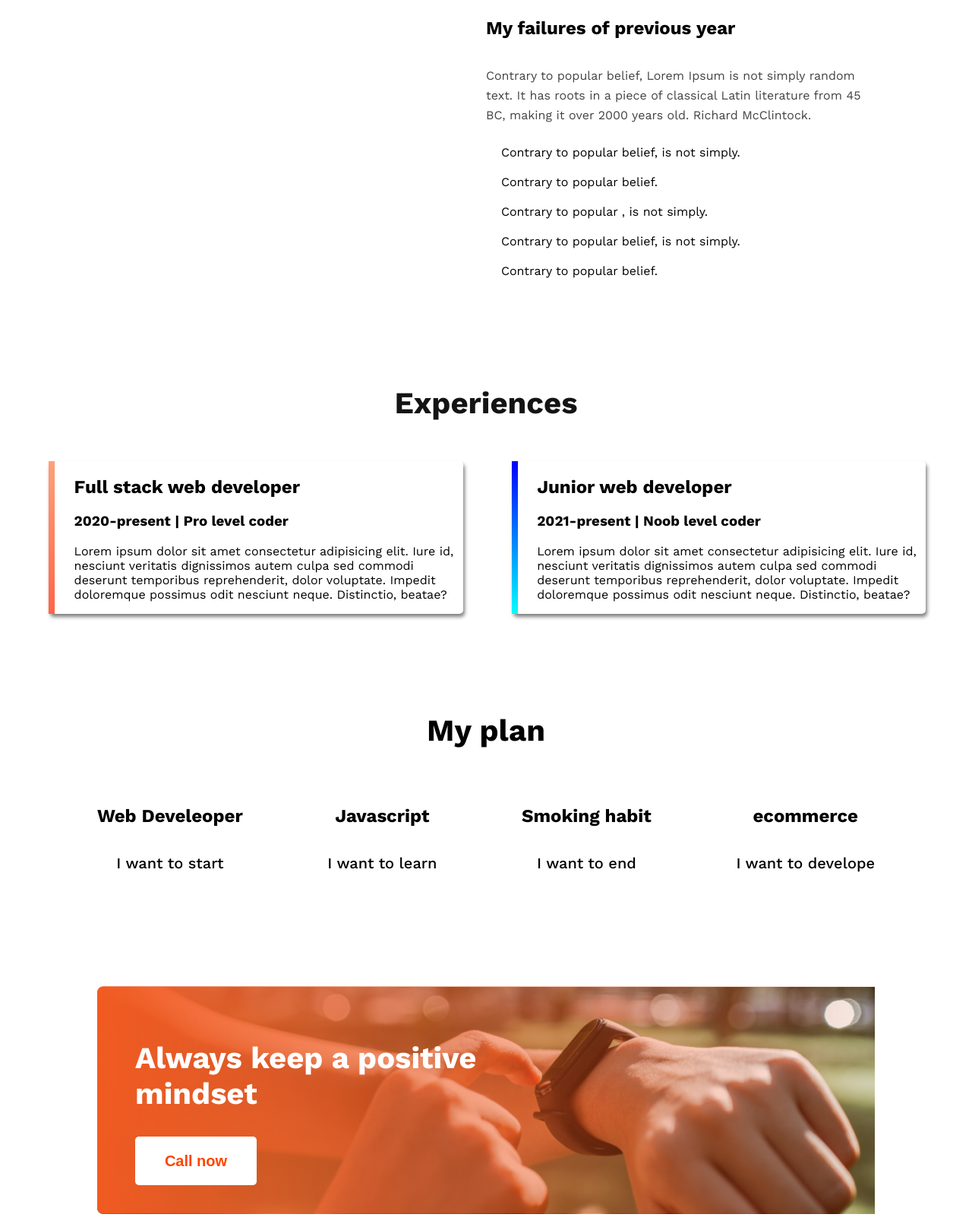
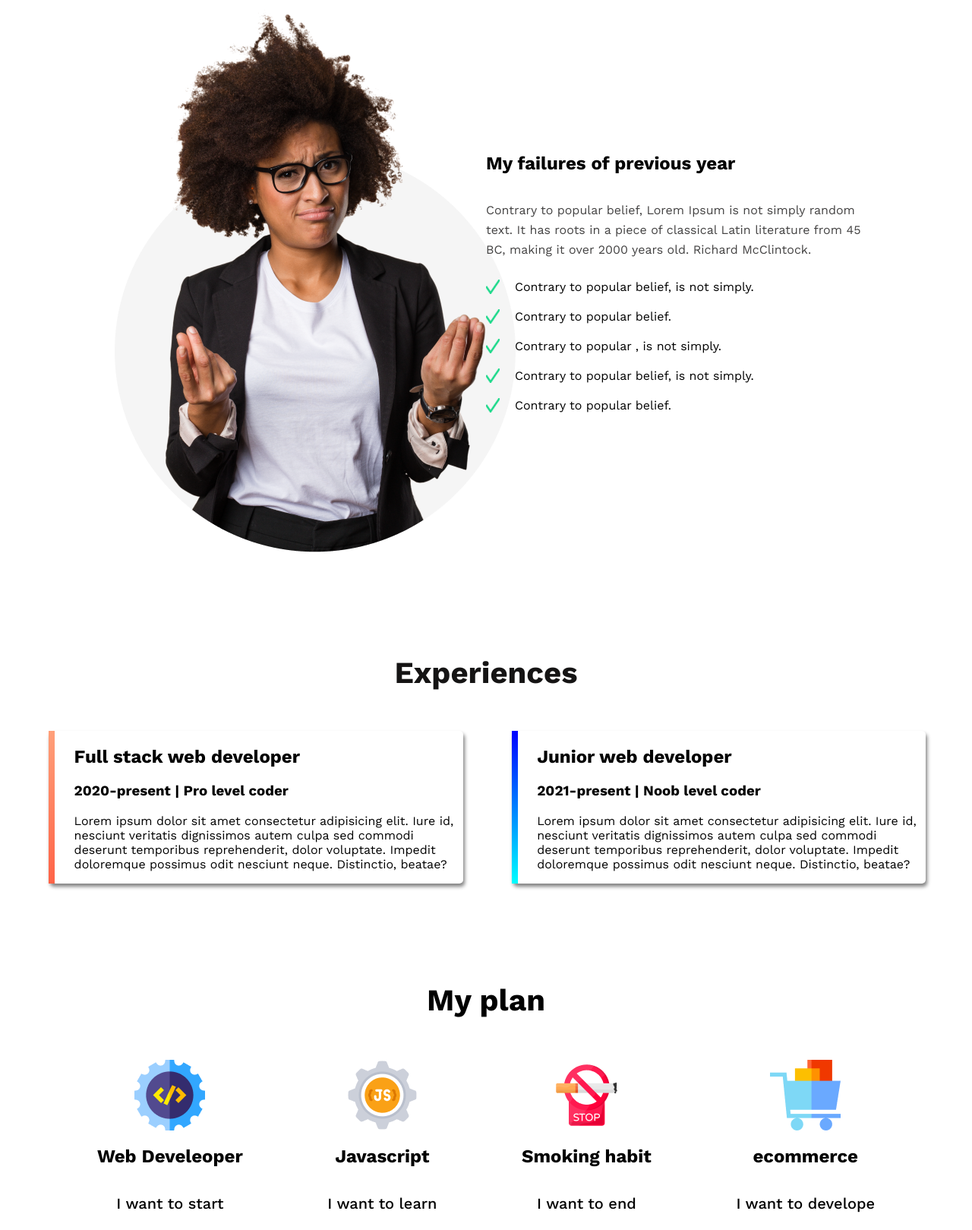
Before and after one commit to Fahim743/new-year-new-me, a plain HTML site: page index.html in a window 1280 px wide. Shown: the part 828-2447 px from the top of the page at 76% size. Drawn offline with nearby package versions, Linux system fonts and the light colour scheme; the site is published under a folder, as on GitHub Pages, so addresses that start at the root find nothing.

Commit message:
all checked twice within deadline

```diff
--- a/index.html
+++ b/index.html
@@ -27,7 +27,7 @@
     <!-- In here we talk about the failure we had gone through lst year -->
     <section class="failure">
         <div class="image_f">
-            <img src="/images/person.png" alt="">
+            <img src="images/person.png" alt="">
         </div>
         <div class="text_f">
             <h2 id="heading_f">
@@ -37,23 +37,23 @@
                 Contrary to popular belief, Lorem Ipsum is not simply random text. It has roots in a piece of classical Latin literature from 45 BC, making it over 2000 years old. Richard McClintock.
             </p>
             <div class="point_f">
-                <img src="/images/icons/Vector.png" alt="">
+                <img src="images/icons/Vector.png" alt="">
                 <p>Contrary to popular belief, is not simply.</p>
             </div>
             <div class="point_f">
-                <img src="/images/icons/Vector.png" alt="">
+                <img src="images/icons/Vector.png" alt="">
                 <p>Contrary to popular belief.</p>
             </div>
             <div class="point_f">
-                <img src="/images/icons/Vector.png" alt="">
+                <img src="images/icons/Vector.png" alt="">
                 <p>Contrary to popular , is not simply.</p>
             </div>
             <div class="point_f">
-                <img src="/images/icons/Vector.png" alt="">
+                <img src="images/icons/Vector.png" alt="">
                 <p>Contrary to popular belief, is not simply.</p>
             </div>
             <div class="point_f">
-                <img src="/images/icons/Vector.png" alt="">
+                <img src="images/icons/Vector.png" alt="">
                 <p>Contrary to popular belief.</p>
             </div>
         </div>
@@ -78,22 +78,22 @@
         <h2 id="plan_header">My plan</h2>
         <div class="plan_box">
         <div class="web">
-            <img src="/images/icons/web.png" alt="">
+            <img src="images/icons/web.png" alt="">
             <h2>Web Develeoper</h2>
             <p>I want to start</p>
         </div>
         <div class="web">
-            <img src="/images/icons/js.png" alt="">
+            <img src="images/icons/js.png" alt="">
             <h2>Javascript</h2>
             <p>I want to learn</p>
         </div>
         <div class="web">
-            <img src="/images/icons/smoke.png" alt="">
+            <img src="images/icons/smoke.png" alt="">
             <h2>Smoking habit</h2>
             <p>I want to end</p>
         </div>
         <div class="web">
-            <img src="/images/icons/ecom.png" alt="">
+            <img src="images/icons/ecom.png" alt="">
             <h2>ecommerce</h2>
             <p>I want to develope</p>
         </div>
```
